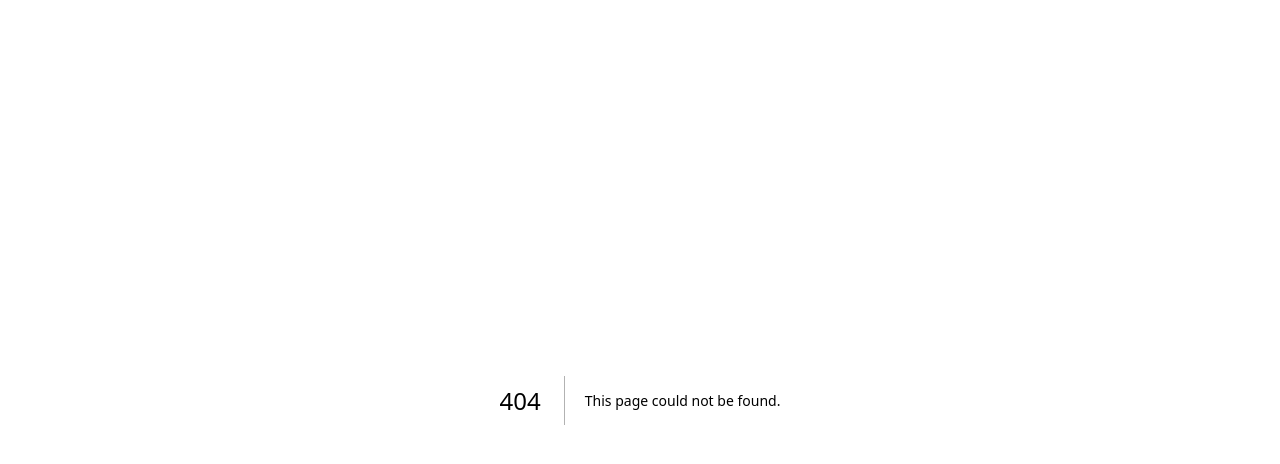
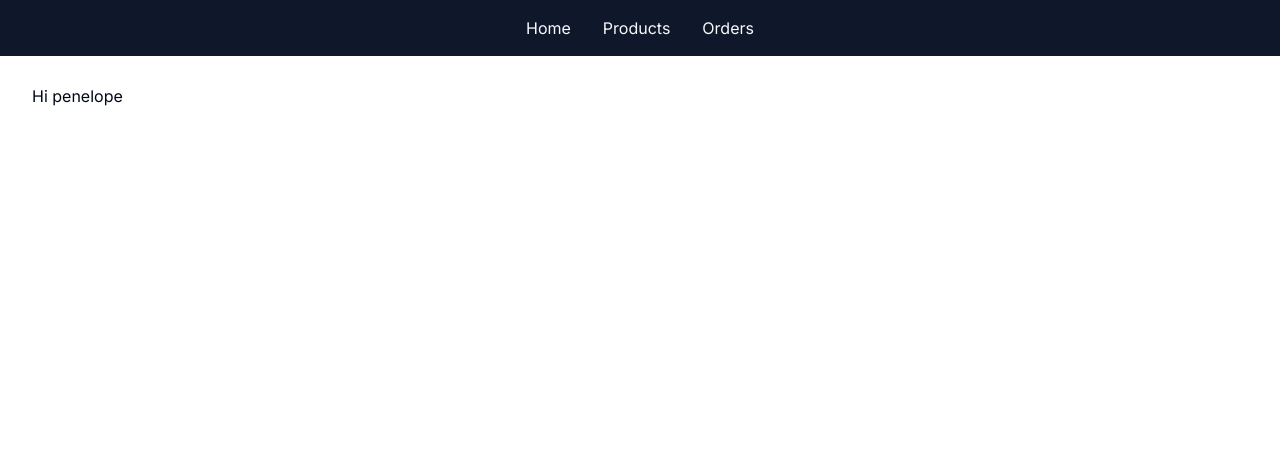
Before and after one commit to niklonberg/next-js-ecommerce-mvp, a Next.js app: page /products/1/purchase in a window 1280 px wide. Before the commit this address had no page. Shown: the top 464 px of the page. Built offline with nearby package versions, Linux system fonts and the light colour scheme.

Commit message:
add dynamic purchase page for each product

```diff
--- /dev/null
+++ b/src/app/(customerFacing)/products/[id]/purchase/page.tsx
@@ -0,0 +1,3 @@
+export default function PurchasePage() {
+  return <h1>Hi penelope</h1>;
+}
```
